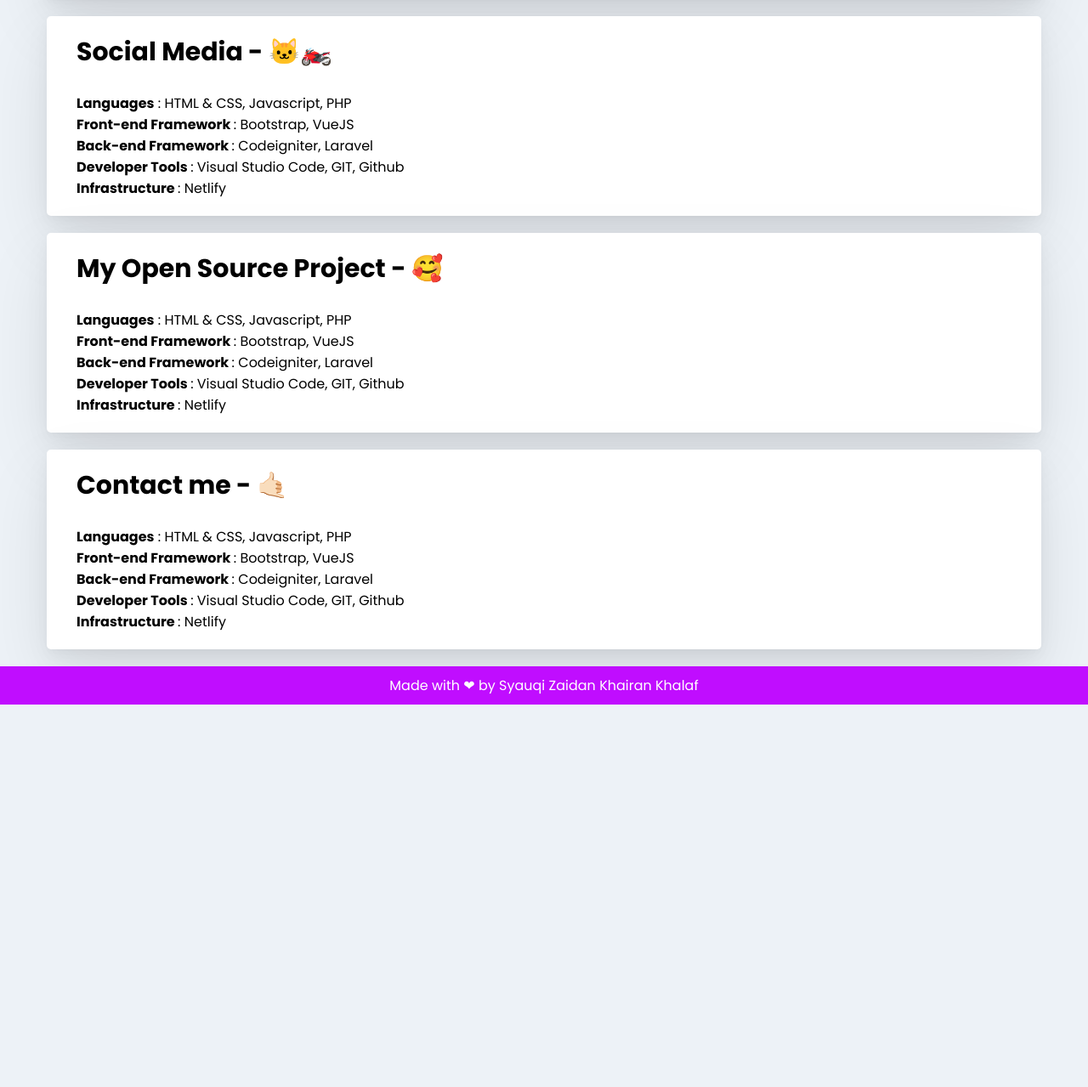
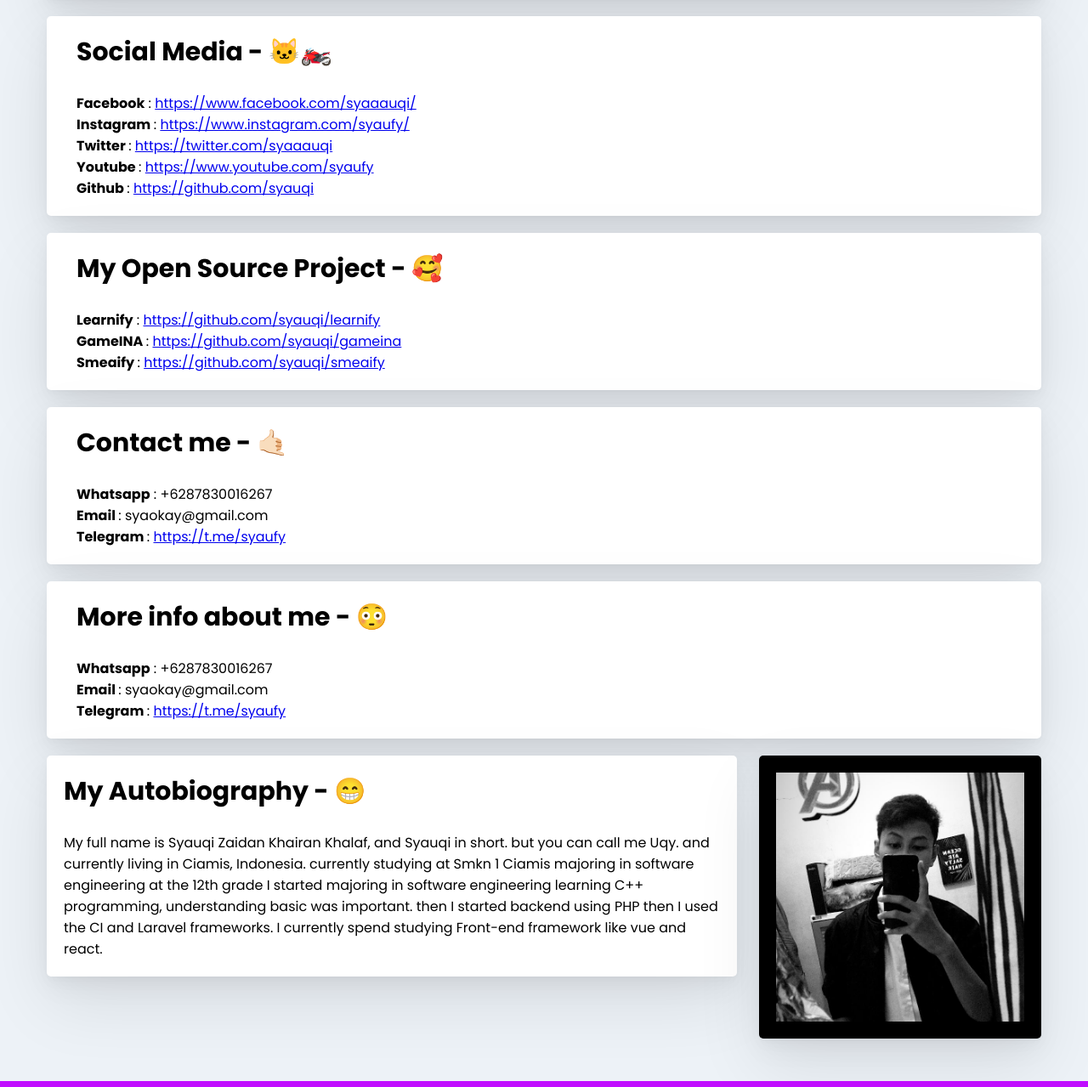
Before and after one commit to syauqi/exploration, a plain HTML site: page Dicoding Indonesia/Submission/index.html in a window 1280 px wide. Shown: the part 1080-2359 px from the top of the page at 85% size. Before the commit the page ends 1909 px from the top, so only its background shows below. Drawn offline with Linux system fonts and the light colour scheme.

Commit message:
Desktop Version is Done 🥰

```diff
--- a/Dicoding Indonesia/Submission/assets/styles/style.css
+++ b/Dicoding Indonesia/Submission/assets/styles/style.css
@@ -169,6 +169,10 @@ nav a {
   color: #222222;
 }
 
+.more-info {
+  margin-top: 20px;
+}
+
 .container {
   padding-right: 15px;
   padding-left: 15px;
@@ -214,6 +218,22 @@ nav a {
   margin-top: 20px;
 }
 
+.more-info-article-card {
+  background-color: #ffffff;
+  box-shadow: 0 0.9px 2.2px rgba(0, 0, 0, 0.003),
+    0 2.1px 5.3px rgba(0, 0, 0, 0.007), 0 3.9px 10px rgba(0, 0, 0, 0.013),
+    0 6.9px 17.9px rgba(0, 0, 0, 0.023), 0 13px 33.4px rgba(0, 0, 0, 0.041),
+    0 31px 80px rgba(0, 0, 0, 0.09);
+
+  border-radius: 5px;
+  padding: 20px;
+  margin-top: 20px;
+}
+
+.inline-flex {
+  display: inline;
+}
+
 .mt-80 {
   margin-top: 80px;
 }
@@ -236,16 +256,54 @@ nav a {
 
 footer {
   background-color: #c00dff;
-  margin-top: 20px;
   padding: 10px;
   color: white;
   text-align: center;
+  position: fixed;
+  clear: both;
+  position: relative;
+  height: 20px;
+  margin-top: -200px;
 }
 
 /* .skill-list {
   display: inline;
   float: left;
 } */
+
+.main-col {
+  background-color: #ffffff;
+  box-shadow: 0 0.9px 2.2px rgba(0, 0, 0, 0.003),
+    0 2.1px 5.3px rgba(0, 0, 0, 0.007), 0 3.9px 10px rgba(0, 0, 0, 0.013),
+    0 6.9px 17.9px rgba(0, 0, 0, 0.023), 0 13px 33.4px rgba(0, 0, 0, 0.041),
+    0 31px 80px rgba(0, 0, 0, 0.09);
+
+  border-radius: 5px;
+  padding: 20px;
+  float: left;
+  width: 66%;
+}
+
+.secondary-col {
+  background-color: #ffffff;
+  box-shadow: 0 0.9px 2.2px rgba(0, 0, 0, 0.003),
+    0 2.1px 5.3px rgba(0, 0, 0, 0.007), 0 3.9px 10px rgba(0, 0, 0, 0.013),
+    0 6.9px 17.9px rgba(0, 0, 0, 0.023), 0 13px 33.4px rgba(0, 0, 0, 0.041),
+    0 31px 80px rgba(0, 0, 0, 0.09);
+
+  border-radius: 5px;
+  padding: 20px;
+  float: right;
+  width: 25%;
+  background-color: black;
+  margin-bottom: 50px;
+}
+
+.profile-photo {
+  max-width: 100%;
+  max-height: 100%;
+  display: block; /* remove extra space below image */
+}
 
 @media (min-width: 768px) {
   .container {
--- a/Dicoding Indonesia/Submission/index.html
+++ b/Dicoding Indonesia/Submission/index.html
@@ -62,8 +62,8 @@
               <li><span>Skills</span></li></a
             >
 
-            <a href="#galeri">
-              <li><span>Galeri</span></li>
+            <a href="#social-media">
+              <li><span>Social Media</span></li>
             </a>
             <a href="#projek">
               <li><span>Projek</span></li>
@@ -123,11 +123,36 @@
           <div class="container">
             <h3 class="subjudul">Social Media - 🐱‍🏍</h3>
             <br />
-            <p><b>Languages</b> : HTML & CSS, Javascript, PHP</p>
-            <p><b>Front-end Framework </b> : Bootstrap, VueJS</p>
-            <p><b>Back-end Framework </b>: Codeigniter, Laravel</p>
-            <p><b>Developer Tools </b> : Visual Studio Code, GIT, Github</p>
-            <p><b>Infrastructure </b> : Netlify</p>
+            <p>
+              <b>Facebook</b> :
+              <a href="https://www.facebook.com/syaaauqi/"
+                >https://www.facebook.com/syaaauqi/</a
+              >
+            </p>
+            <p>
+              <b>Instagram </b> :
+              <a href="https://www.instagram.com/syaufy/"
+                >https://www.instagram.com/syaufy/</a
+              >
+            </p>
+            <p>
+              <b>Twitter </b>:
+              <a href=" https://twitter.com/syaaauqi">
+                https://twitter.com/syaaauqi</a
+              >
+            </p>
+            <p>
+              <b>Youtube </b> :
+              <a href="https://www.youtube.com/syaufy">
+                https://www.youtube.com/syaufy
+              </a>
+            </p>
+            <p>
+              <b>Github </b> :
+              <a href="https://github.com/syauqi">
+                https://github.com/syauqi
+              </a>
+            </p>
           </div>
         </article>
 
@@ -135,11 +160,24 @@
           <div class="container">
             <h3 class="subjudul">My Open Source Project - 🥰</h3>
             <br />
-            <p><b>Languages</b> : HTML & CSS, Javascript, PHP</p>
-            <p><b>Front-end Framework </b> : Bootstrap, VueJS</p>
-            <p><b>Back-end Framework </b>: Codeigniter, Laravel</p>
-            <p><b>Developer Tools </b> : Visual Studio Code, GIT, Github</p>
-            <p><b>Infrastructure </b> : Netlify</p>
+            <p>
+              <b>Learnify</b> :
+              <a href="https://github.com/syauqi/learnify"
+                >https://github.com/syauqi/learnify</a
+              >
+            </p>
+            <p>
+              <b>GameINA </b> :
+              <a href="https://github.com/syauqi/gameina"
+                >https://github.com/syauqi/gameina</a
+              >
+            </p>
+            <p>
+              <b>Smeaify </b> :
+              <a href="https://github.com/syauqi/smeaify"
+                >https://github.com/syauqi/smeaify</a
+              >
+            </p>
           </div>
         </article>
 
@@ -147,13 +185,48 @@
           <div class="container">
             <h3 class="subjudul">Contact me - 🤙🏻</h3>
             <br />
-            <p><b>Languages</b> : HTML & CSS, Javascript, PHP</p>
-            <p><b>Front-end Framework </b> : Bootstrap, VueJS</p>
-            <p><b>Back-end Framework </b>: Codeigniter, Laravel</p>
-            <p><b>Developer Tools </b> : Visual Studio Code, GIT, Github</p>
-            <p><b>Infrastructure </b> : Netlify</p>
+            <p><b>Whatsapp</b> : +6287830016267</p>
+            <p><b>Email </b> : syaokay@gmail.com</p>
+            <p>
+              <b>Telegram </b>:
+              <a href="https://t.me/syaufy"> https://t.me/syaufy </a>
+            </p>
           </div>
         </article>
+
+        <article id="more-info" class="more-info-article-card">
+          <div class="container">
+            <h3 class="subjudul">More info about me - 😳</h3>
+            <br />
+            <p><b>Whatsapp</b> : +6287830016267</p>
+            <p><b>Email </b> : syaokay@gmail.com</p>
+            <p>
+              <b>Telegram </b>:
+              <a href="https://t.me/syaufy"> https://t.me/syaufy </a>
+            </p>
+          </div>
+        </article>
+      </div>
+
+      <div class="container more-info">
+        <section class="main-col">
+          <h3 class="subjudul">My Autobiography - 😁</h3>
+          <p>
+            <br />
+            My full name is Syauqi Zaidan Khairan Khalaf, and Syauqi in short.
+            but you can call me Uqy. and currently living in Ciamis, Indonesia.
+            currently studying at Smkn 1 Ciamis majoring in software engineering
+            at the 12th grade I started majoring in software engineering
+            learning C++ programming, understanding basic was important. then I
+            started backend using PHP then I used the CI and Laravel frameworks.
+            I currently spend studying Front-end framework like vue and react.
+          </p>
+        </section>
+
+        <aside class="secondary-col">
+          <img class="profile-photo" src="assets/img/pp.jpg" alt="">
+          </p>
+        </aside>
       </div>
     </main>
     <footer>
```
Also changed, not shown: 1 other file.
